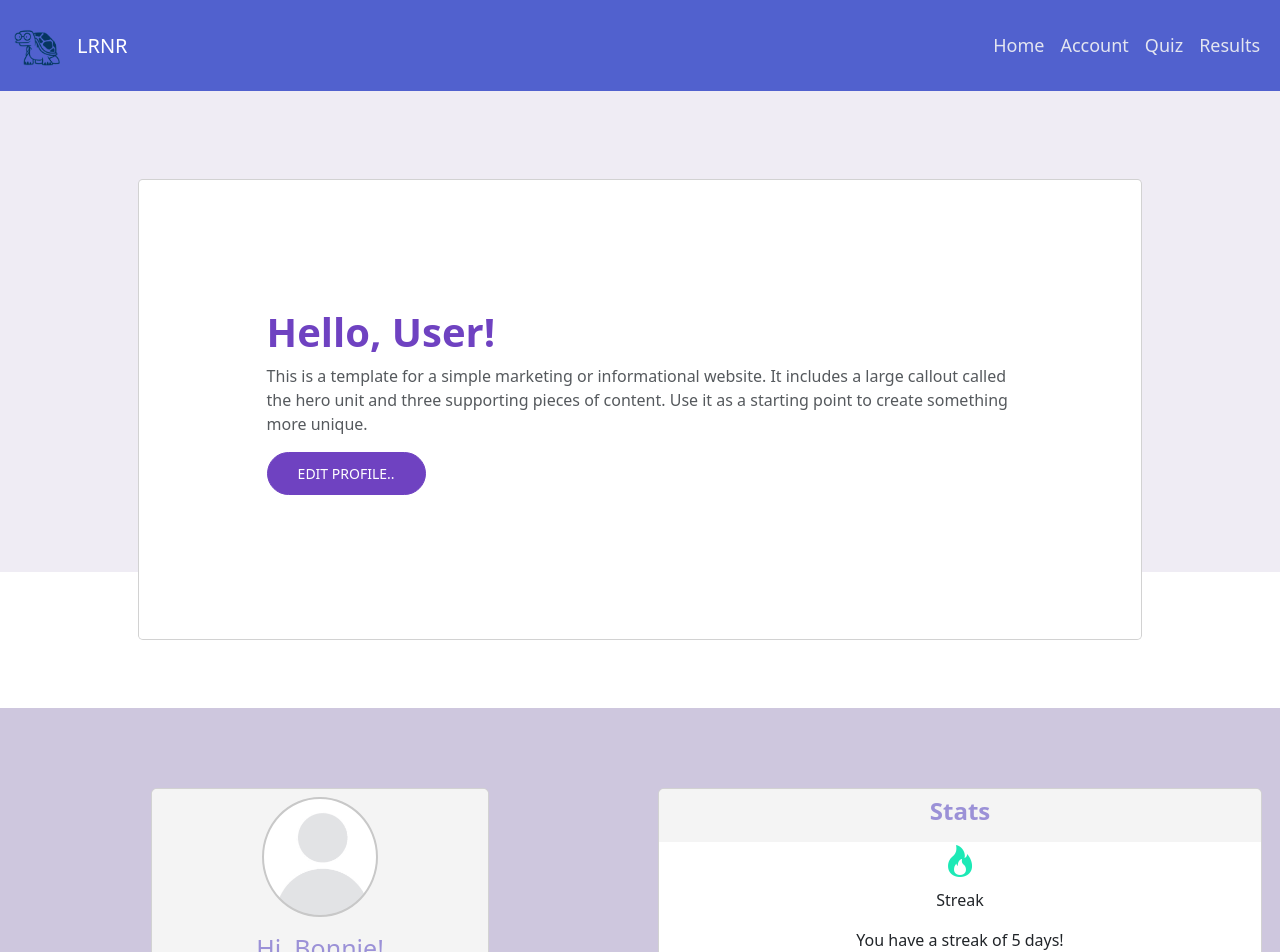
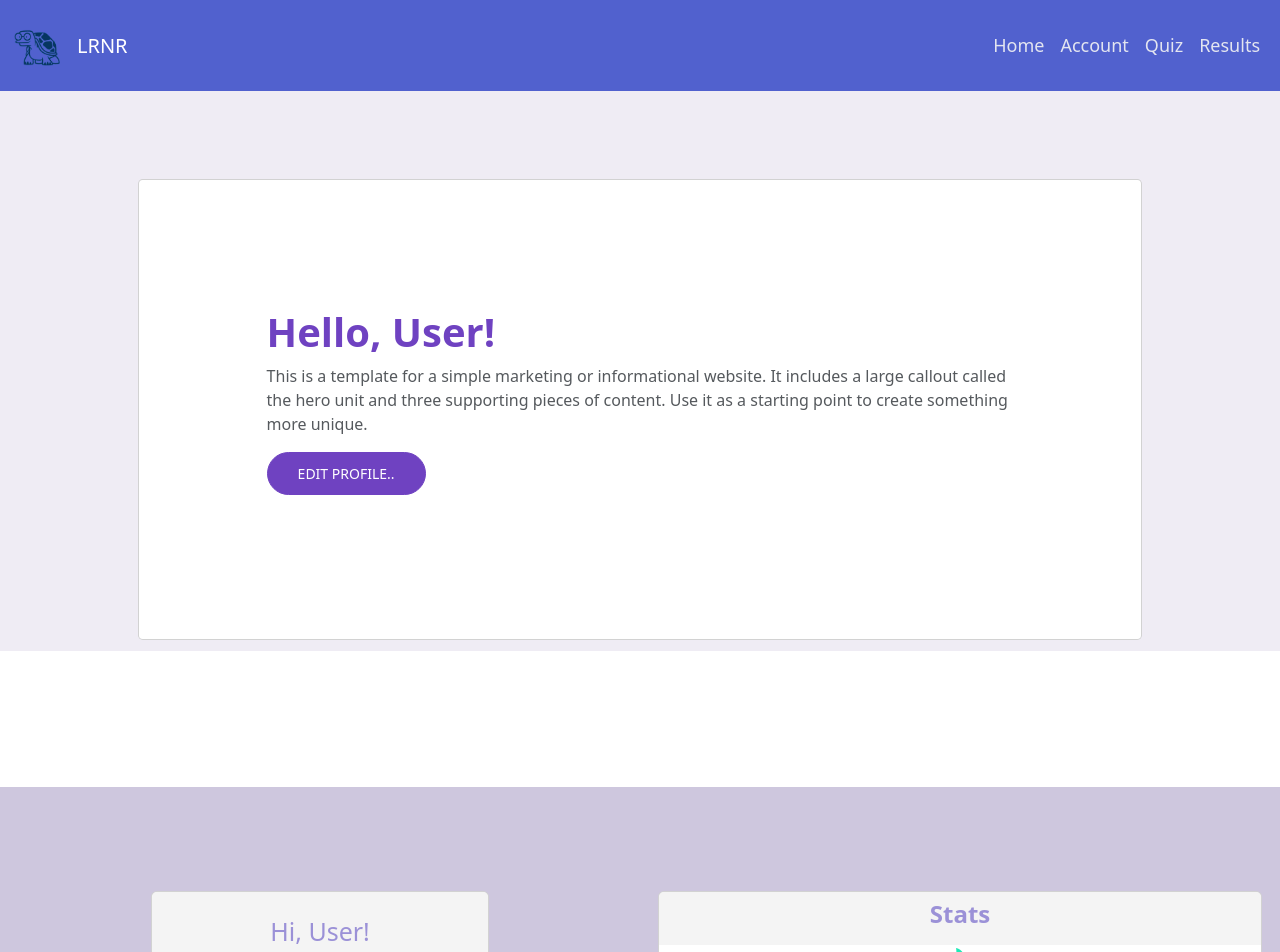
Before and after one commit to TommyPhi/LRNR-Team6-Frontend, a React (Create React App) app: page /account in a window 1280 px wide. Shown: the top 952 px of the page. Built offline with nearby package versions, Linux system fonts and the light colour scheme.

Commit message:
updated result page, changed footer social media icon hover color.

```diff
--- a/src/components/AccountForm.js
+++ b/src/components/AccountForm.js
@@ -33,10 +33,7 @@ export default function AccountForm() {
             {/* First Column - Existing Content */}
             <div className="miniprofile card border-gray-300 p-2 h-100 d-flex flex-column">
               <div className="card-header border-0 text-center d-flex flex-row flex-lg-column align-items-center justify-content-center px-1 px-lg-4">
-                <div className="profile-thumbnail dashboard-avatar mx-lg-auto me-3">
-                  {/* Profile Thumbnail Content */}
-                </div>
-                <span className="h5 my-0 my-lg-3 me-3 me-lg-0">Hi, Bonnie!</span>
+                <span className="h5 my-0 my-lg-3 me-3 me-lg-0">Hi, User!</span>
                 <a href="/" className="btn btn-sign-out btn-xs">
                         <span className="me-2">
                             <span className="fas fa-sign-out-alt"></span>
--- a/src/components/QuizForm.jsx
+++ b/src/components/QuizForm.jsx
@@ -1,5 +1,4 @@
 import React, { useRef, useState } from "react";
-// import '../index.css';
 import Question from "./Question";
 import { HashLoader } from "react-spinners";
 import "../App.css";
--- a/src/components/Results.jsx
+++ b/src/components/Results.jsx
@@ -1,9 +1,11 @@
 import React from 'react'
+import ScoreResults from '../components/ScoreResults';
+
 
 export default function Results() {
   return (
     <div>
-      <h1>You scored a 3 out of 5! Good job!</h1>
+      <ScoreResults />
     </div>
   )
 }
--- /dev/null
+++ b/src/components/ScoreResults.jsx
@@ -0,0 +1,22 @@
+import React from 'react';
+import "../css/Score.css";
+
+export default function ScoreResults() {
+  return (
+    <div className="main-content">
+      <div className="container-fluid result-container">
+        <div className="row">
+          <div className="col-md-12">
+            <div className="result card card-block">
+              <div className="row">
+                <div className="col-md-12">
+                  <h1>You scored a 3 out of 5! Good job!</h1>
+                </div>
+              </div>
+            </div>
+          </div>
+        </div>
+      </div>
+    </div>
+  );
+}
--- a/src/css/Account.css
+++ b/src/css/Account.css
@@ -61,18 +61,6 @@
   font-size: 25px;
 }
 
-.miniprofile.card .card-header .profile-thumbnail {
-  max-width: 100%;
-  width: 40%; /* Set the width to 100% to allow responsiveness */
-  height: 15vh; /* Allow the height to adjust proportionally */
-  border-radius: 50%;
-  border: 2px solid #c8c8c8;
-  background-image: url('../assets/images/profile_img.png');
-  background-size: cover;
-  background-position: center;
-  background-repeat: no-repeat;
-}
-
 .d-lg-block {
   margin-top: 6%;
 }
--- a/src/css/Footer.css
+++ b/src/css/Footer.css
@@ -68,5 +68,5 @@
   }
 
   .row .socialIcons svg:hover {
-    color: rgb(255, 102, 102);
+    color: #7f2992;
   }
--- /dev/null
+++ b/src/css/Score.css
@@ -0,0 +1,28 @@
+.container-fluid {
+    display: flex;
+    flex-direction: column;
+    min-height: 70vh; /* adjust to add overall container size height */
+  }
+
+  .result {
+    top: 14vh;
+    margin-top: 2vh;
+    padding: 8rem;
+    margin-bottom: 2rem;
+    background-color: rgba(255, 255, 255, 0.959);
+    border-radius: 0.8rem;
+    width: 60%;
+    margin: 0 auto;
+    overflow: hidden;
+  }
+
+
+  .result h1 {
+    color: #2d3032;
+    text-align: center;
+
+}
+
+  .result-container {
+    background-color: rgba(98, 69, 151, 0.1); /* Set your desired background color */
+  }
```
